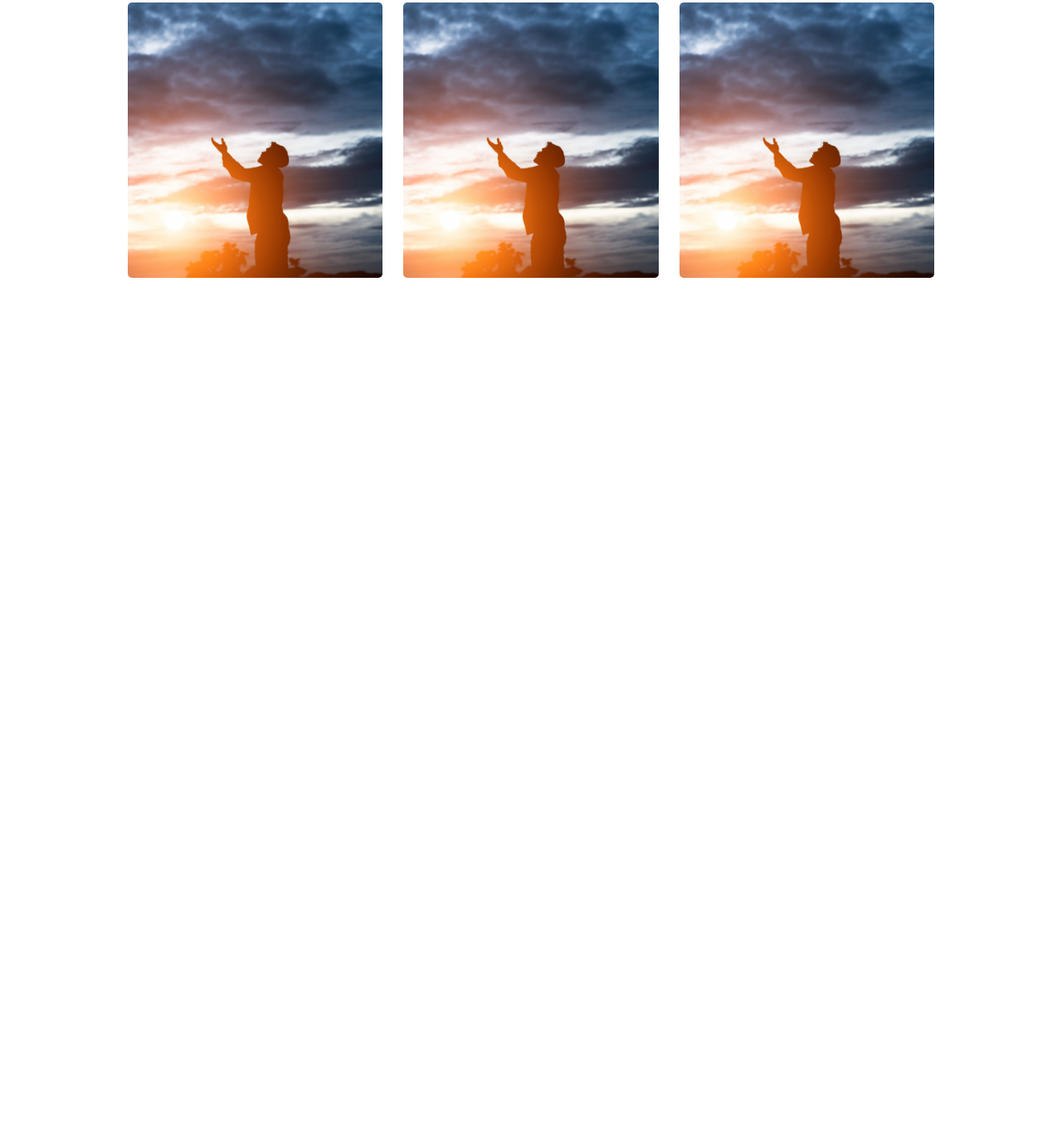
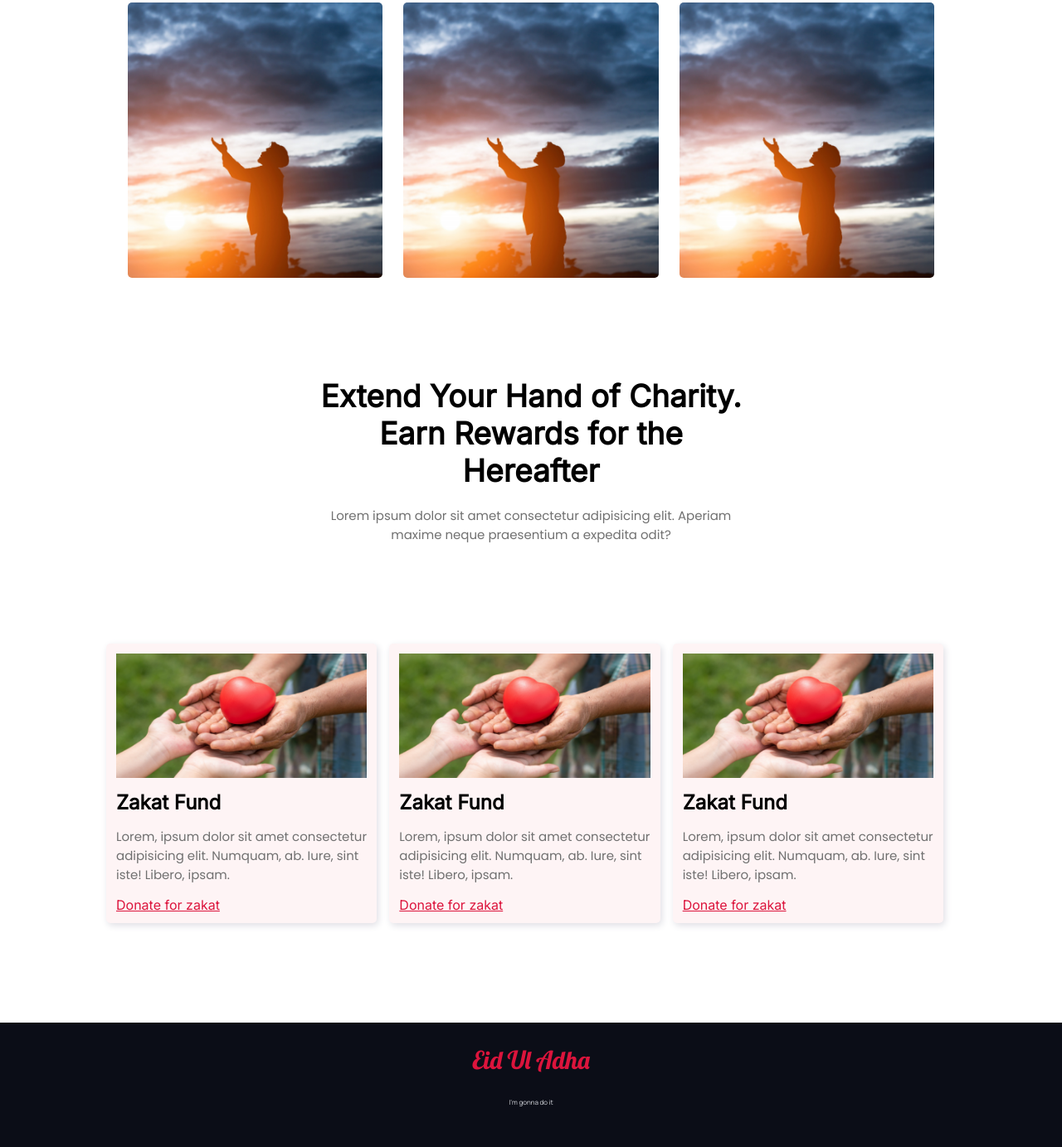
Before and after one commit to MehediAhsan/eid-zakat, a plain HTML site: page index.html in a window 1280 px wide. Shown: the part 2711-4094 px from the top of the page at 83% size. Before the commit the page ends 3166 px from the top, so only its background shows below. Drawn offline with Linux system fonts and the light colour scheme.

Commit message:
footer added

```diff
--- a/index.html
+++ b/index.html
@@ -98,6 +98,38 @@
             <img src="./img/Screenshot_1.png" alt="">
             <img src="./img/Screenshot_1.png" alt="">
         </section>
+
+        <article>
+            <div class="description">
+                <h1>Extend Your Hand of Charity. Earn
+                    Rewards for the Hereafter</h1>
+                <p>Lorem ipsum dolor sit amet consectetur adipisicing elit. Aperiam maxime neque praesentium a expedita odit?</p>
+            </div>
+            <div class="zakat-fund">
+                <div class="zakat-fund-card">
+                    <img src="./img/Screenshot_2.png" alt="">
+                    <h2>Zakat Fund</h2>
+                    <p>Lorem, ipsum dolor sit amet consectetur adipisicing elit. Numquam, ab. Iure, sint iste! Libero, ipsam.</p>
+                    <a href="">Donate for zakat</a>
+                </div>
+                <div class="zakat-fund-card">
+                    <img src="./img/Screenshot_2.png" alt="">
+                    <h2>Zakat Fund</h2>
+                    <p>Lorem, ipsum dolor sit amet consectetur adipisicing elit. Numquam, ab. Iure, sint iste! Libero, ipsam.</p>
+                    <a href="">Donate for zakat</a>
+                </div>
+                <div class="zakat-fund-card">
+                    <img src="./img/Screenshot_2.png" alt="">
+                    <h2>Zakat Fund</h2>
+                    <p>Lorem, ipsum dolor sit amet consectetur adipisicing elit. Numquam, ab. Iure, sint iste! Libero, ipsam.</p>
+                    <a href="">Donate for zakat</a>
+                </div>
+            </div>
+        </article>
     </main>
 </body>
+<footer>
+    <h1>Eid Ul Adha</h1>
+    <p>I’m gonna do it</p>
+</footer>
 </html>
--- a/style.css
+++ b/style.css
@@ -130,3 +130,43 @@ article{
     border-radius: 5px;
     width: 30%;
 }
+.zakat-fund{
+    display: flex;
+}
+.zakat-fund-card{
+    background-color: #FEF4F5;;
+    display: flex;
+    flex-direction: column;
+    padding: 12px;
+    margin-top: 20px;
+    border-radius: 5px;
+    box-shadow: 2px 3px 8px #e0dfe5;
+    gap: 15px;
+    margin-right: 15px;
+}
+.zakat-fund-card img{
+    width: 100%;
+    height: 150px;
+    padding: 0;
+}
+.zakat-fund-card a{
+    color: crimson;
+}
+footer{
+    background-color: #0B0D17;
+    width: 100%;
+    text-align: center;
+    height: 150px;
+}
+footer h1{
+    font-family: 'Lobster', cursive;
+    color: crimson;
+    line-height: 3;
+    font-size: 30px;
+    font-weight: 500;
+}
+footer p{
+    font-family: 'Manrope', sans-serif;
+    color: #D9DBE1;
+    font-size: 8px;
+}
```
Also changed, not shown: img/Screenshot_2.png (added).
